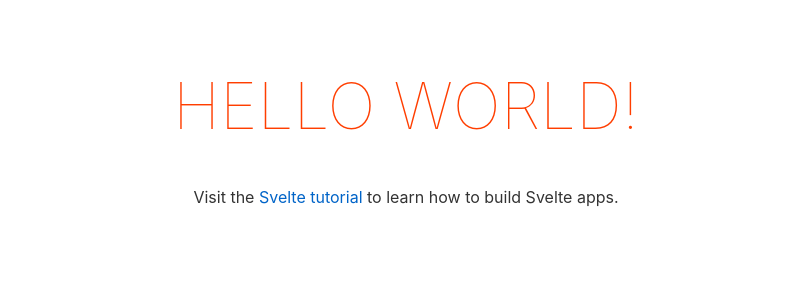
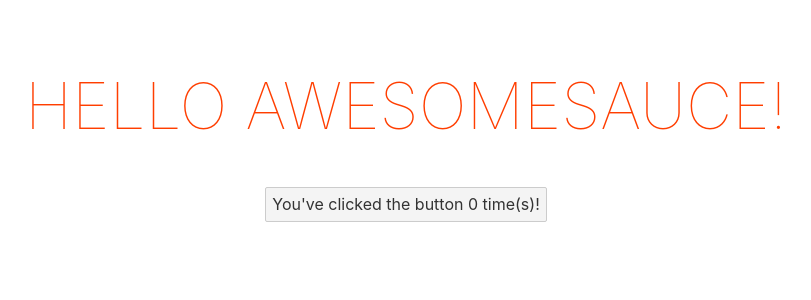
Before and after one commit to SimonMartin2003/websiteAttempt, a Svelte app in the folder svelte-home-site/: page / in a window 1280 px wide. Shown: the top 300 px of the page, without its empty margins (234-1045 px from the left). Built offline with nearby package versions, Linux system fonts and the light colour scheme.

Commit message:
typscript now

```diff
--- a/svelte-home-site/public/index.html
+++ b/svelte-home-site/public/index.html
@@ -4,7 +4,7 @@
 	<meta charset='utf-8'>
 	<meta name='viewport' content='width=device-width,initial-scale=1'>
 
-	<title>Svelte app</title>
+	<title>Simon's site</title>
 
 	<link rel='icon' type='image/png' href='/favicon.png'>
 	<link rel='stylesheet' href='/global.css'>
--- a/svelte-home-site/src/App.svelte
+++ b/svelte-home-site/src/App.svelte
@@ -1,10 +1,20 @@
 <script lang="ts">
-	export let name: string;
+	let name = "Awesomesauce";
+	let numClick = 0;
+	let showText = false;
+	let event = ()=>{
+		numClick++
+	}
 </script>
 
 <main>
 	<h1>Hello {name}!</h1>
-	<p>Visit the <a href="https://svelte.dev/tutorial">Svelte tutorial</a> to learn how to build Svelte apps.</p>
+
+	<button on:mouseenter={event}>You've clicked the button {numClick} time(s)!</button>
+	{#if showText}
+		<p>Visit the <a href="https://svelte.dev/tutorial">Svelte tutorial</a> to learn how to build Svelte apps.</p>
+	{/if}
+
 </main>
 
 <style>
--- a/svelte-home-site/src/main.ts
+++ b/svelte-home-site/src/main.ts
@@ -2,9 +2,6 @@ import App from './App.svelte';
 
 const app = new App({
 	target: document.body,
-	props: {
-		name: 'world'
-	}
 });
 
 export default app;
```
Also changed, not shown: 1 other file (tests, documents, lock files or other folders).
